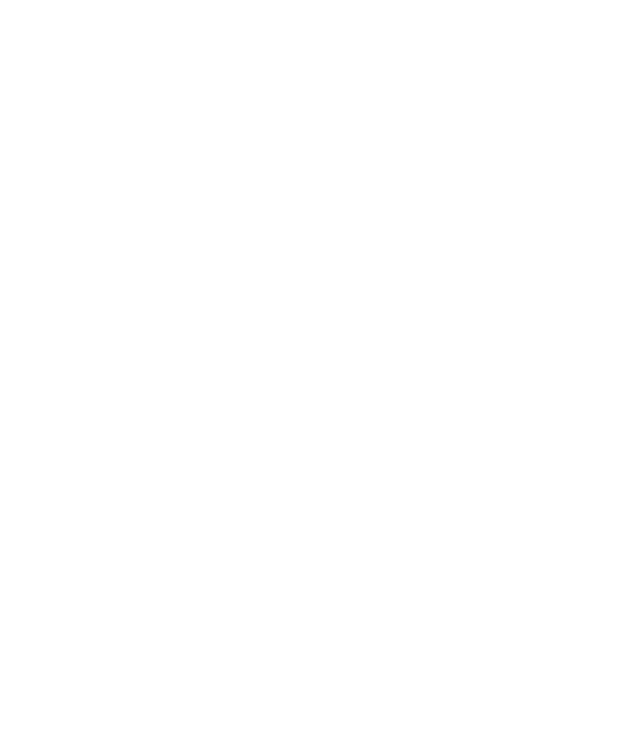
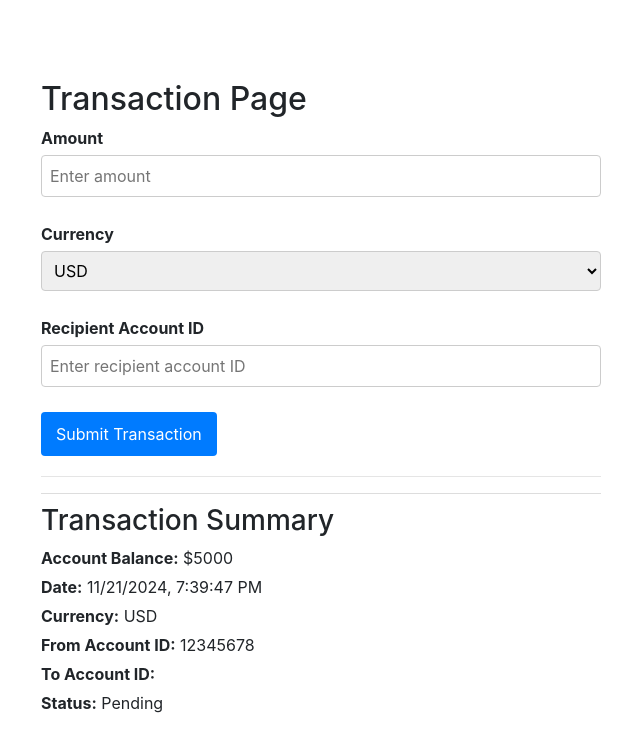
Before and after one commit to winning-DevOps-Project/ie-bank-fe-2024, a Vue app: page /transaction in a window 1280 px wide. Before the commit this address had no page. Shown: the top 752 px of the page, without its empty margins (319-959 px from the left). Built offline with nearby package versions, Linux system fonts and the light colour scheme.

Commit message:
Add transaction functionality to AppAccounts.vue and create TransactionPage.vue

```diff
--- a/src/components/AppAccounts.vue
+++ b/src/components/AppAccounts.vue
@@ -19,16 +19,27 @@
           >
             Create Account
           </button>
+
+          <!-- Transaction Button -->
+          <button
+            type="button"
+            class="btn btn-primary btn-sm ml-2"
+            @click="goToTransactionPage"
+          >
+            Transactions
+          </button>
+          </div>
+
           <br /><br />
           <table class="table table-hover">
             <thead>
               <tr>
-                <th scope="col">Account Name</th>
-                <th scope="col">Account Number</th>
+                <th scope="col">Account ID</th>
                 <th scope="col">Account Balance</th>
                 <th scope="col">Account Currency</th>
+                <th scope="col">Account Country</th>
                 <th scope="col">Account Status</th>
-                <th scope="col">Actions</th>
+                <th scope="col">Date Created</th>
               </tr>
             </thead>
             <tbody>
@@ -84,14 +95,14 @@
         <b-form @submit="onSubmit" class="w-100">
           <b-form-group
             id="form-name-group"
-            label="Account Name:"
+            label="Account ID:"
             label-for="form-name-input"
           >
             <b-form-input
               id="form-name-input"
               type="text"
               v-model="createAccountForm.name"
-              placeholder="Account Name"
+              placeholder="Account ID"
               required
             >
             </b-form-input>
@@ -115,6 +126,8 @@
         </b-form>
       </b-modal>
       <!-- End of Modal for Create Account-->
+
+
       <!-- Start of Modal for Edit Account-->
       <b-modal
         ref="editAccountModal"
@@ -126,14 +139,14 @@
         <b-form @submit="onSubmitUpdate" class="w-100">
           <b-form-group
             id="form-edit-name-group"
-            label="Account Name:"
+            label="Account ID:"
             label-for="form-edit-name-input"
           >
             <b-form-input
               id="form-edit-name-input"
               type="text"
               v-model="editAccountForm.name"
-              placeholder="Account Name"
+              placeholder="Account ID"
               required
             >
             </b-form-input>
@@ -143,7 +156,6 @@
       </b-modal>
       <!-- End of Modal for Edit Account-->
     </div>
-  </div>
 </template>
 
 <script>
@@ -182,6 +194,11 @@
           console.error(error);
         });
     },
+
+    goToTransactionPage() {
+      console.log("Navigating to Transaction Page...");
+    this.$router.push("/transactions");
+  },
 
     // POST function
     RESTcreateAccount(payload) {
--- a/src/components/LoginPage.vue
+++ b/src/components/LoginPage.vue
@@ -37,25 +37,23 @@
     data() {
       return {
         form: {
-          username: '', // Added username
-          password: '',
+          username: '', // Username input
+          password: '', // Password input
         },
       };
     },
     methods: {
       handleLogin() {
-        // Simulate API call for login
-        const { username, password } = this.form;
+        // Log form data for testing
+        console.log("Login Form Data:", this.form);
 
-        if (username === 'testuser' && password === 'testpass') {
-          // Simulating successful login
-          console.log('Login successful');
-          alert('Login successful! Redirecting to Accounts page...');
-
-          // Redirect to AppAccounts page
+        // Simulate successful login for any username and password
+        if (this.form.username && this.form.password) {
+          alert(`Welcome, ${this.form.username}! Redirecting to App Accounts...`);
+          // Redirect to AppAccounts.vue
           this.$router.push('/accounts');
         } else {
-          alert('Invalid username or password');
+          alert('Please enter both a username and password.');
         }
       },
     },
--- a/src/components/TransactionPage.vue
+++ b/src/components/TransactionPage.vue
@@ -0,0 +1,158 @@
+<template>
+    <div class="transaction-page">
+      <h2>Transaction Page</h2>
+
+      <!-- Top Section: Input Form -->
+      <div class="transaction-form">
+        <form @submit.prevent="handleTransaction">
+          <!-- Amount Input -->
+          <div class="form-group">
+            <label for="amount">Amount</label>
+            <input
+              type="number"
+              id="amount"
+              v-model="transaction.amount"
+              placeholder="Enter amount"
+              required
+            />
+          </div>
+
+          <!-- Currency Selection -->
+          <div class="form-group">
+            <label for="currency">Currency</label>
+            <select id="currency" v-model="transaction.currency" required>
+              <option value="USD">USD</option>
+              <option value="EUR">EUR</option>
+              <option value="GBP">GBP</option>
+              <option value="INR">INR</option>
+            </select>
+          </div>
+
+          <!-- Recipient Account ID -->
+          <div class="form-group">
+            <label for="recipient">Recipient Account ID</label>
+            <input
+              type="text"
+              id="recipient"
+              v-model="transaction.toAccountId"
+              placeholder="Enter recipient account ID"
+              required
+            />
+          </div>
+
+          <button type="submit">Submit Transaction</button>
+        </form>
+      </div>
+
+      <hr />
+
+      <!-- Bottom Section: Transaction Summary -->
+      <div class="transaction-summary">
+        <h3>Transaction Summary</h3>
+        <p><strong>Account Balance:</strong> {{ summary.accountBalance }}</p>
+        <p><strong>Date:</strong> {{ summary.date }}</p>
+        <p><strong>Currency:</strong> {{ summary.currency }}</p>
+        <p><strong>From Account ID:</strong> {{ transaction.fromAccountId }}</p>
+        <p><strong>To Account ID:</strong> {{ transaction.toAccountId }}</p>
+        <p><strong>Status:</strong> <span :class="summary.status">{{ summary.status }}</span></p>
+      </div>
+    </div>
+  </template>
+
+  <script>
+  export default {
+    data() {
+      return {
+        // Transaction Input Fields
+        transaction: {
+          amount: '',
+          currency: 'USD',
+          toAccountId: '',
+          fromAccountId: '12345678', // Example from ID (can be dynamic)
+        },
+        // Transaction Summary
+        summary: {
+          accountBalance: '$5000', // Placeholder value
+          date: new Date().toLocaleString(),
+          currency: 'USD',
+          status: 'Pending', // Status can be 'Approved' or 'Not Approved'
+        },
+      };
+    },
+    methods: {
+      handleTransaction() {
+        // Simulate transaction processing
+        this.summary.accountBalance = `$${5000 - this.transaction.amount}`; // Update balance
+        this.summary.currency = this.transaction.currency;
+        this.summary.date = new Date().toLocaleString();
+        this.summary.status = 'Approved'; // You can add logic for approval/rejection
+
+        alert('Transaction submitted successfully!');
+      },
+    },
+  };
+  </script>
+
+  <style scoped>
+  .transaction-page {
+    max-width: 600px;
+    margin: 0 auto;
+    padding: 20px;
+  }
+
+  .transaction-form,
+  .transaction-summary {
+    margin-bottom: 20px;
+  }
+
+  .form-group {
+    margin-bottom: 15px;
+  }
+
+  label {
+    display: block;
+    font-weight: bold;
+    margin-bottom: 5px;
+  }
+
+  input,
+  select {
+    width: 100%;
+    padding: 8px;
+    margin-bottom: 10px;
+    border: 1px solid #ccc;
+    border-radius: 4px;
+  }
+
+  button {
+    background-color: #007bff;
+    color: white;
+    border: none;
+    padding: 10px 15px;
+    border-radius: 4px;
+    cursor: pointer;
+  }
+
+  button:hover {
+    background-color: #0056b3;
+  }
+
+  .transaction-summary {
+    border-top: 1px solid #ddd;
+    padding-top: 10px;
+  }
+
+  .transaction-summary p {
+    margin: 5px 0;
+  }
+
+  .transaction-summary span.Approved {
+    color: green;
+    font-weight: bold;
+  }
+
+  .transaction-summary span.NotApproved {
+    color: red;
+    font-weight: bold;
+  }
+  </style>
--- a/src/router/index.js
+++ b/src/router/index.js
@@ -4,6 +4,7 @@
 import Home from '../components/Home.vue';
 import appInsights from '../plugins/appInsights';
 import RegistrationPage from '../components/RegistrationPage.vue';
+import TransactionPage from '../components/TransactionPage.vue';
 import LoginPage from '@/components/LoginPage.vue';
 import axios from 'axios'
 
@@ -32,7 +33,12 @@
     path: '/login',
     name: 'Login',
     component: LoginPage,
-  }
+  },
+  {
+    path: '/transaction',
+    name: 'Transaction',
+    component: TransactionPage,
+  },
 ];
 
 const router = createRouter({
```
